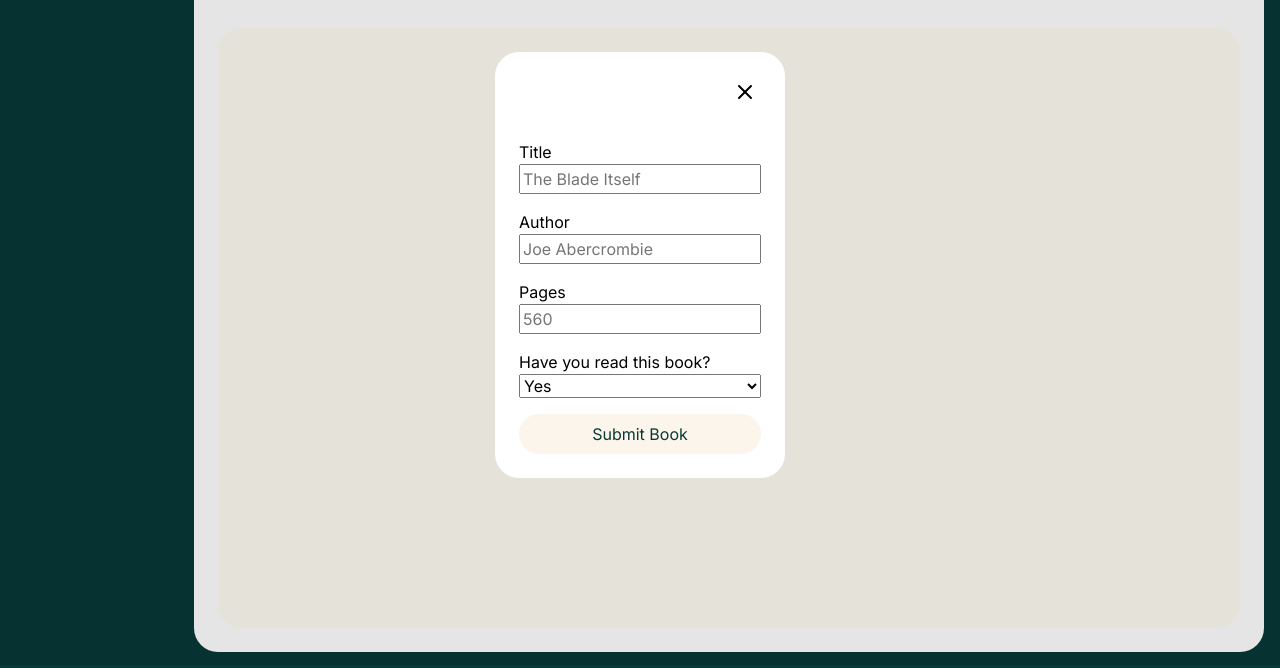
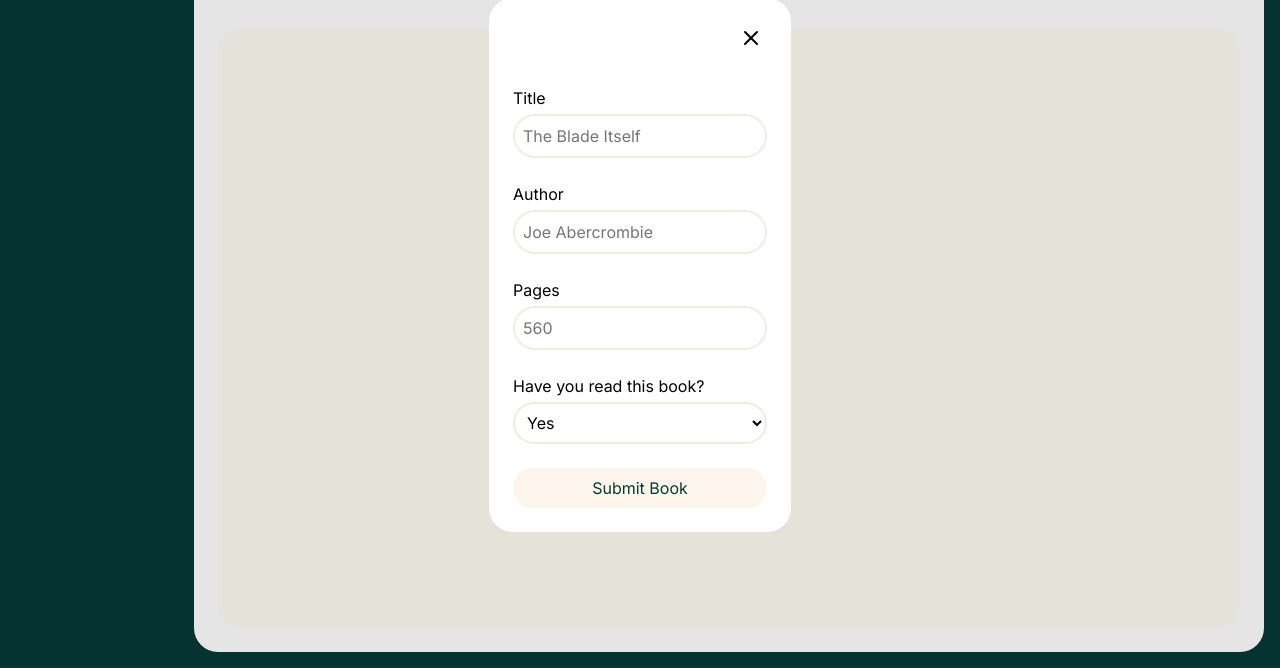
Before and after one commit to Oosh74/op-library, a plain HTML site: page index.html in a window 1280 px wide. Both pictures are taken after a click on the button "Add Book". Shown: the part 135-803 px from the top of the page. Drawn offline with Linux system fonts and the light colour scheme.

```diff
--- a/style.css
+++ b/style.css
@@ -305,6 +305,28 @@
   border-radius: 0px 0px 24px 24px;
 }
 
+input,
+select {
+  border-radius: 50px;
+  padding: 8px;
+  border: 2px solid #f3eadc;
+  margin-top: 4px;
+  margin-bottom: 8px;
+  background-color: white;
+}
+
+input:focus,
+input:active,
+input:focus-visible,
+select:focus,
+select:active,
+select:focus-visible {
+  background-color: #073937;
+  border-color: #073937;
+  color: #fffbf2;
+  outline: none;
+}
+
 @media (max-width: 750px) {
   .main-wrapper {
     grid-template-columns: 1fr;
```
